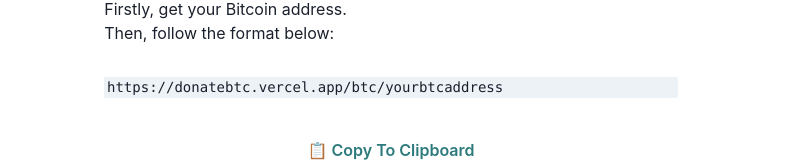
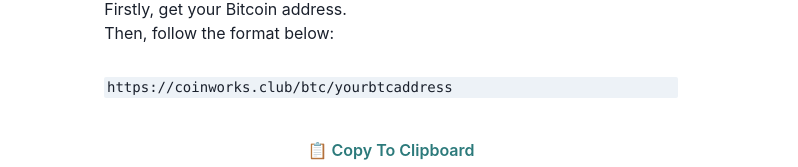
Before and after one commit to MattLawz/coinworks, a Next.js app: page /docs in a window 1280 px wide. Shown: the part 715-882 px from the top of the page, without its empty margins (249-1047 px from the left). Built offline with nearby package versions, Linux system fonts and the light colour scheme.

Commit message:
Update index.tsx

```diff
--- a/pages/docs/index.tsx
+++ b/pages/docs/index.tsx
@@ -96,10 +96,10 @@
                             <ListItem>Then, follow the format below:</ListItem>
                         </List>
                     </List>
-                    <Code>https://donatebtc.vercel.app/btc/yourbtcaddress</Code>
+                    <Code>https://coinworks.club/btc/yourbtcaddress</Code>
                     {
                         // @ts-ignore
-                        <Copy btc="https://coinbase.club/btc/yourbtcaddress" />
+                        <Copy btc="https://coinworks.club/btc/yourbtcaddress" />
                     }
                     <Text>
                         After you have done that, just share your link around
```
